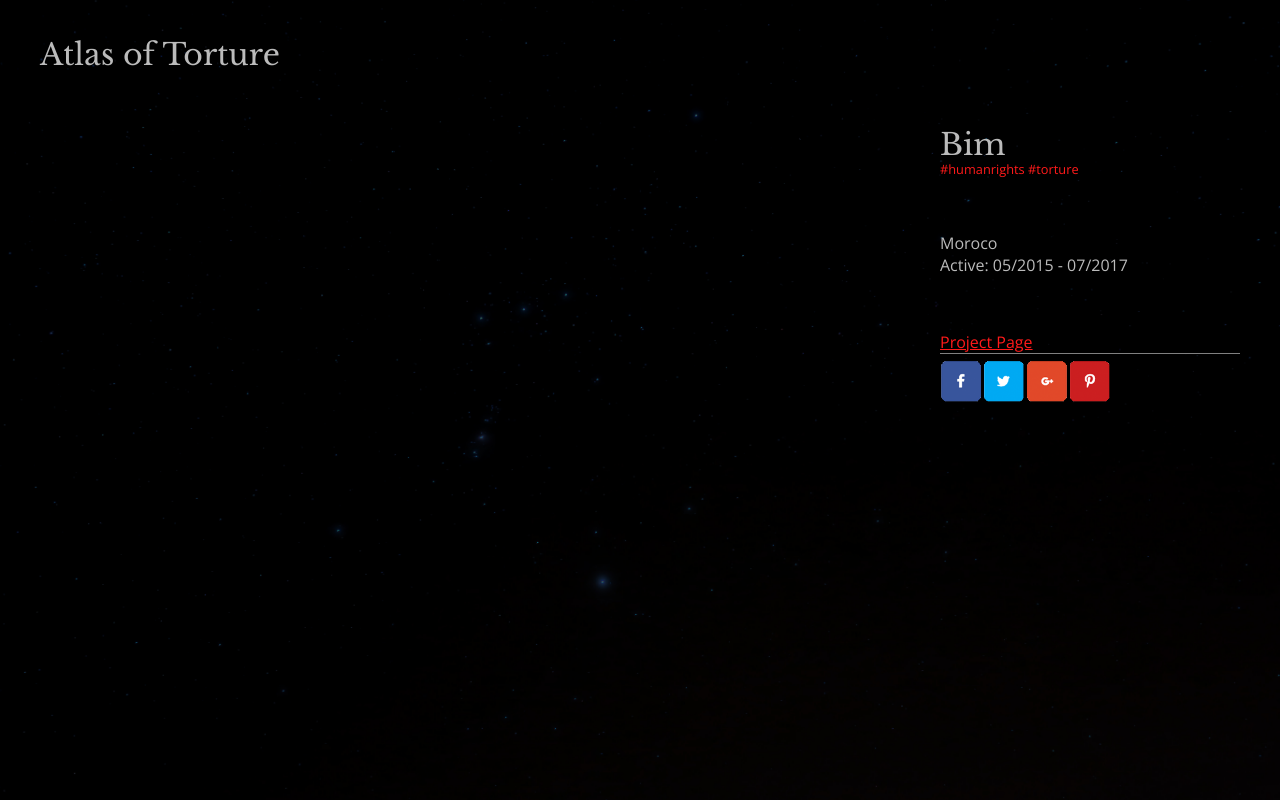
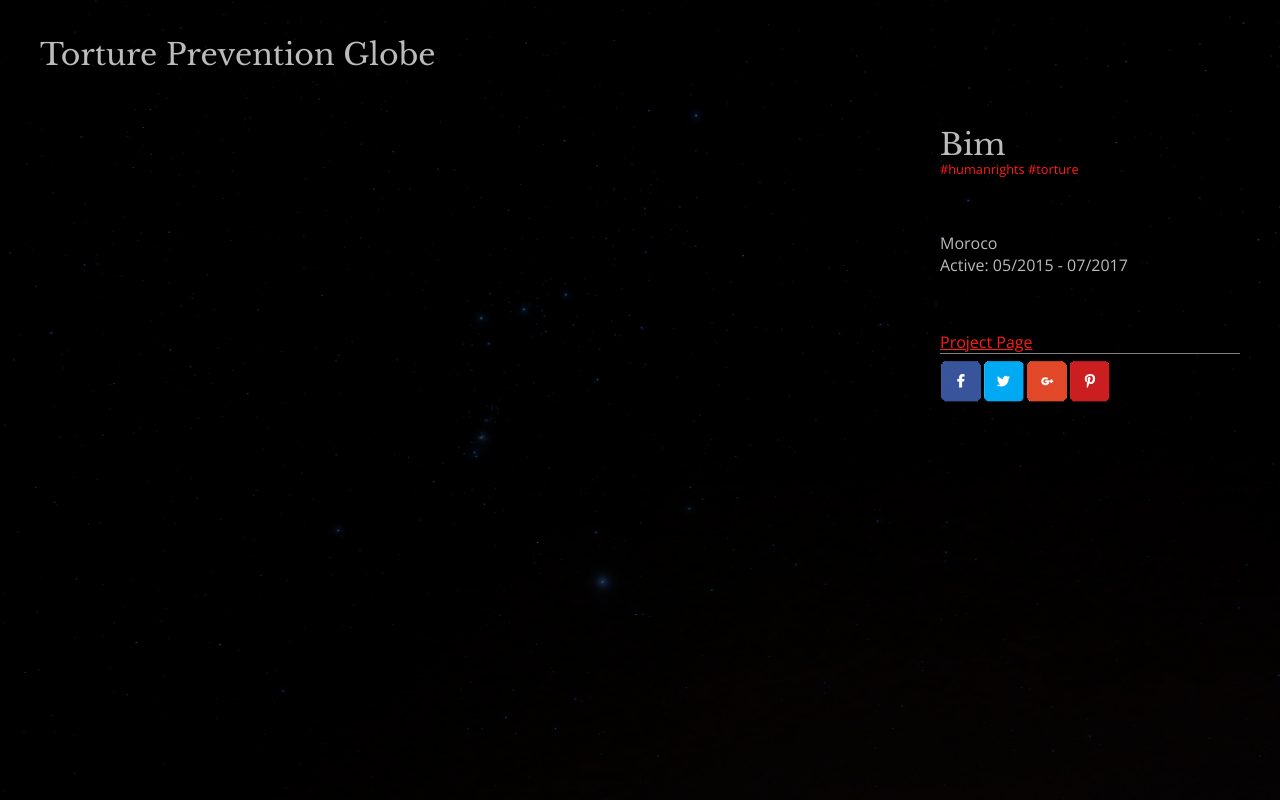
Before and after one commit to LinkPact/OH2017Malmo, a plain HTML site: page src/index.html in a window 1280 px wide. Drawn offline with nearby package versions, Linux system fonts and the light colour scheme; files whose address does not match are found by name.

Commit message:
Title update

```diff
--- a/src/index.html
+++ b/src/index.html
@@ -95,7 +95,7 @@
     <body>
         <div id="container"></div>
         <div id="title">
-            Atlas of Torture
+            Torture Prevention Globe
         </div>
         <div id="info">
         </div>
```
